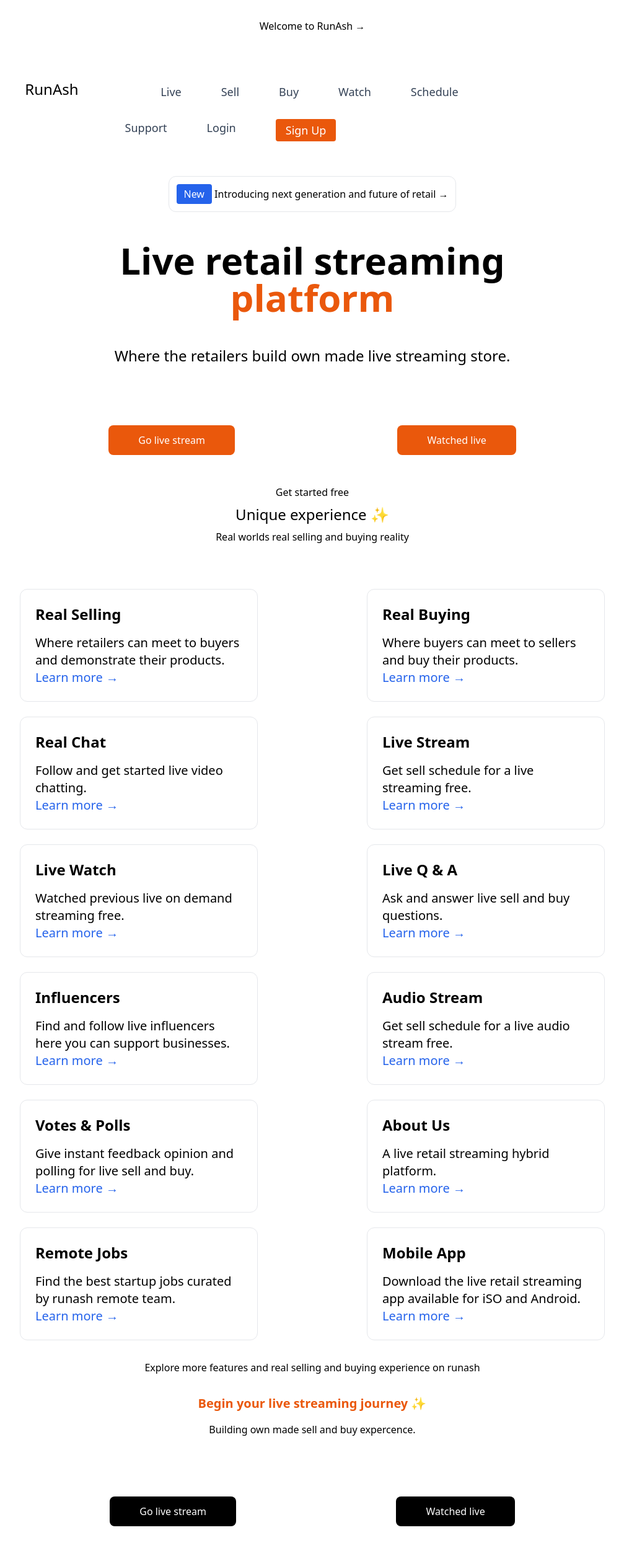
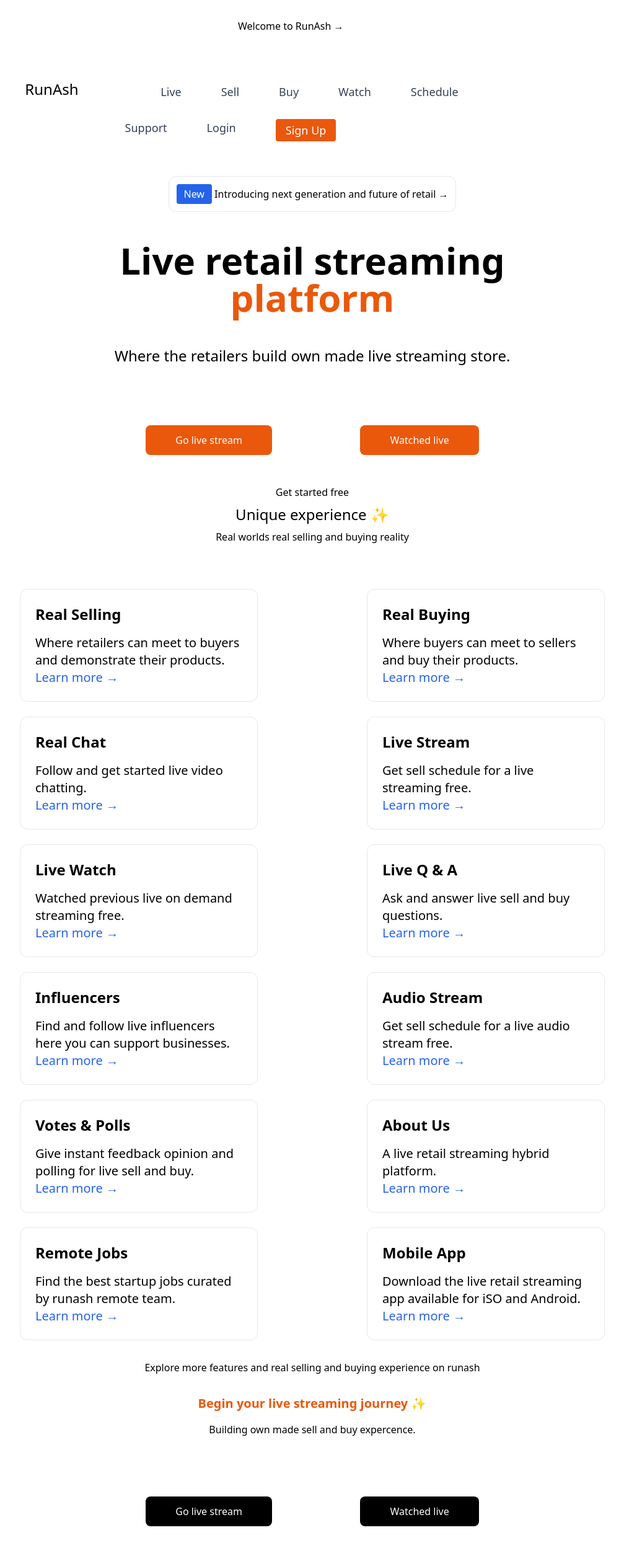
Before and after one commit to Vaibhavmurmu/nextjs13, a Next.js app: page / in a window 1280 px wide. Shown: the top 2510 px of the page at 62% size, without its empty margins (136-1143 px from the left). Built offline with nearby package versions, Linux system fonts and the light colour scheme.

Commit message:
commited

```diff
--- a/components/Navbar.js
+++ b/components/Navbar.js
@@ -3,7 +3,7 @@ import Link from "next/link";
 
 export default function Navbar() {
     return (
-        <main className="flex w-full flex-1 flex-col items-left justify-centre px-20 text-center">
+        <main className="flex w-full flex-1 flex-col item-centre justify-centre px-20 text-centre">
             <div className="flex h-20 w-full items-center justify-center">
                 <text className="text-1xl font-normal text-black mt-1 w-60 h-6">
                     <p className="text-1xl font-normal">Welcome to RunAsh &rarr;</p>
--- a/pages/index.js
+++ b/pages/index.js
@@ -26,7 +26,7 @@ export default function Index() {
         <p className="mt-12 text-2xl bottom-2">
           Where the retailers build own made live streaming store.
         </p>
-        <div className="flex gap-6 mt-12 flex max-w-4xl flex-wrap items-center justify-around sm:w-full">
+        <div className="flex gap-2 mt-12 flex max-w-2xl flex-wrap items-center justify-around sm:w-full">
         <button className="bg-orange-600 hover:bg-black text-white font-medium py-3 px-12 rounded-lg p-3 mt-12">
           <Link href="/register">
             <a>Go live stream</a>
@@ -219,7 +219,7 @@ export default function Index() {
                   Building own made sell and buy expercence.
                 </p>
         </div>
-        <div className="flex gap-4 mt-12 flex max-w-4xl flex-wrap items-center justify-around sm:w-full">
+        <div className="flex gap-2 mt-12 flex max-w-2xl flex-wrap items-center justify-around sm:w-full">
         <button className="bg-black hover:bg-white text-white font-medium hover:text-black py-3 px-12 rounded-lg p-3 mt-12">
           <Link href="/login">
             <a>Go live stream</a>
```
